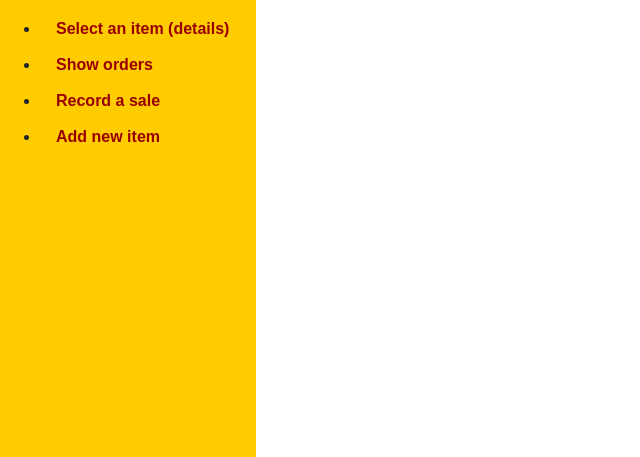
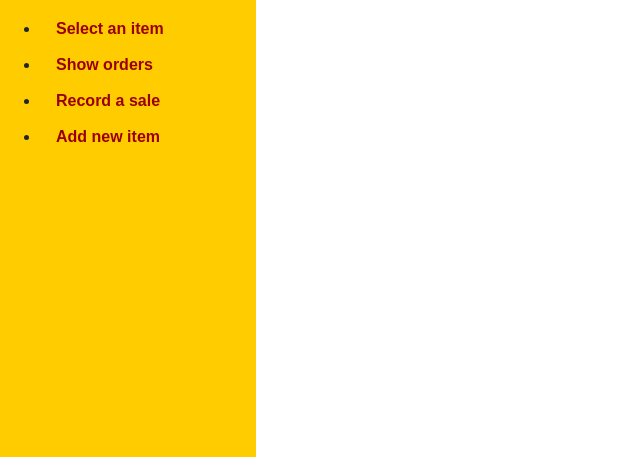
Before and after one commit to kiwiPhrases/sccycling-merch, a Django app: page / in a window 1280 px wide. Shown: the part 343-800 px from the top of the page, without its empty margins (0-640 px from the left). Run offline with Django 3.2, Linux system fonts and the light colour scheme; data that the repository does not hold is empty; some libraries are stand-ins or nearby versions.

Commit message:
more menu rewording

```diff
--- a/inv_check/templates/inv_check/base.html
+++ b/inv_check/templates/inv_check/base.html
@@ -36,7 +36,7 @@
                 <h4>eBoard menu</h4>
                 <ul>
                   <li><a href="{% url 'item-search' %}">Search for item</a></li>
-                  <li><a href="{% url 'item-selection' %}">Select an item (details)</a></li>
+                  <li><a href="{% url 'item-selection' %}">Select an item</a></li>
                   <li><a href="{% url 'show-orders' %}">Show orders</a></li>
                   <li><a href="{% url 'record-sale' %}">Record a sale</a></li>
                   <li><a href="{% url 'new-item' %}">Add new item</a></li>
```
